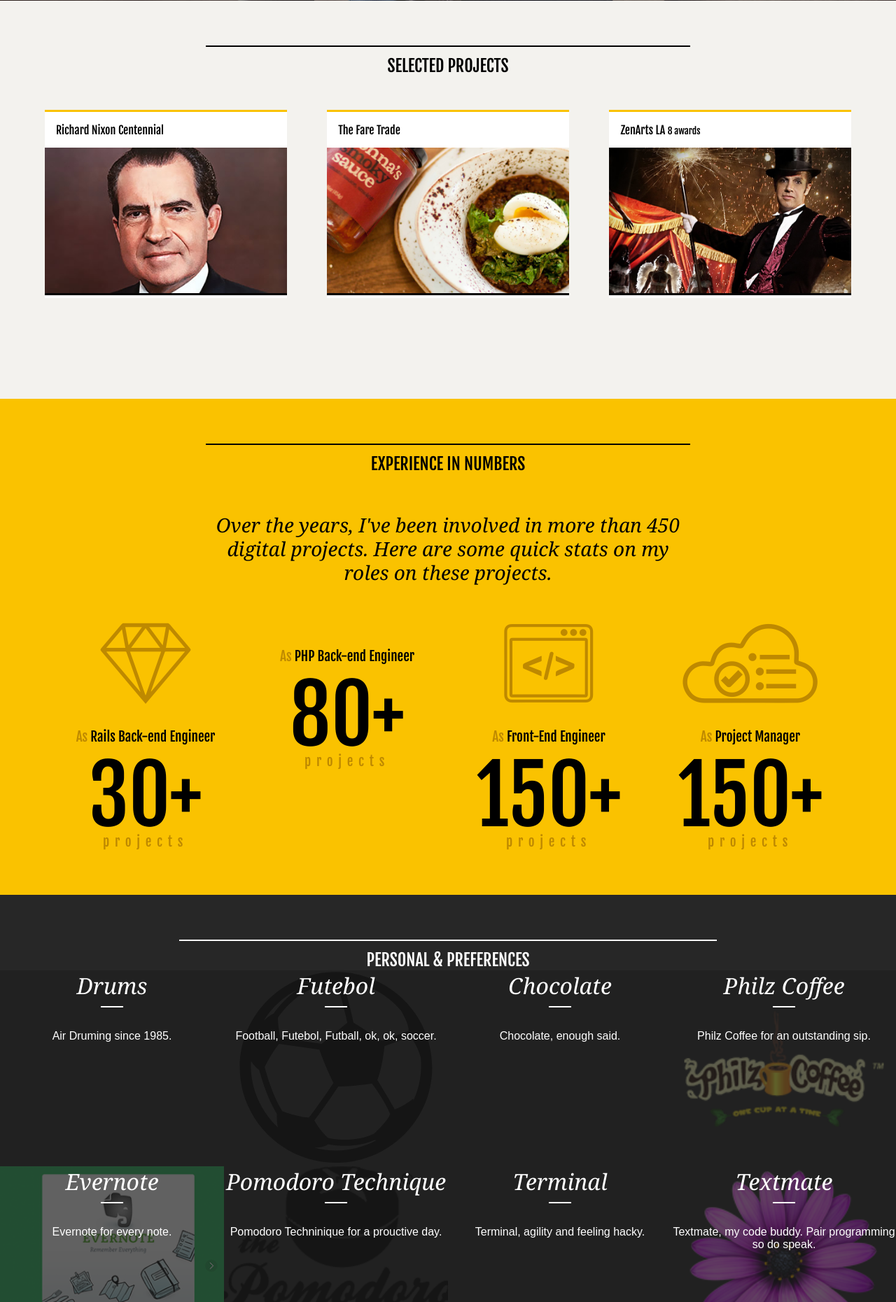
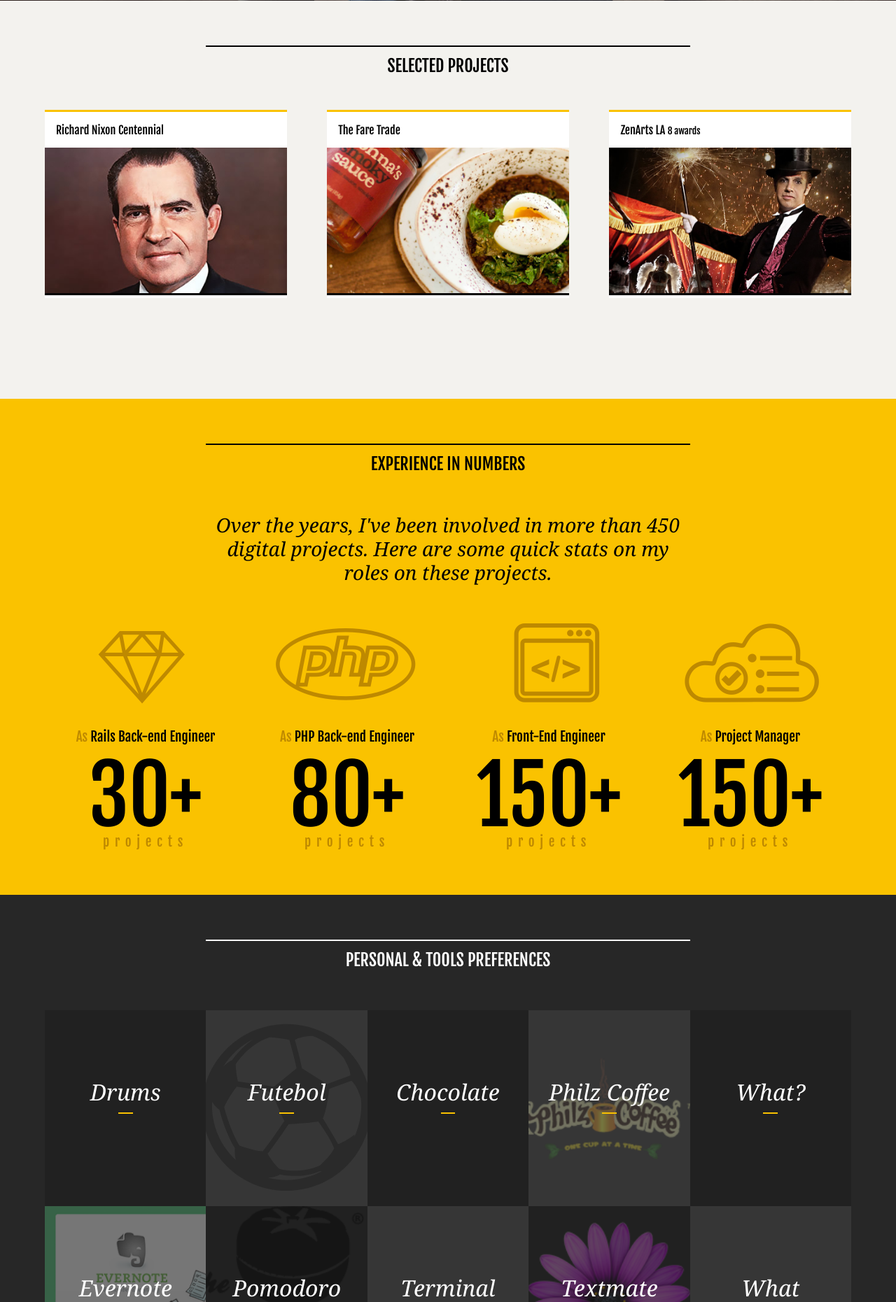
Before and after one commit to philipecasarotte/my-site, a PHP site: page / in a window 1280 px wide. Shown: the part 2229-4090 px from the top of the page at 70% size. Run offline with PHP 8.4, Linux system fonts and the light colour scheme; some libraries are stand-ins or nearby versions.

Commit message:
finished stats section with final icons, added breadcrumb side navigation functionality

```diff
--- a/index.html
+++ b/index.html
@@ -22,7 +22,7 @@
 			<div class="intro col">
 				<h1>
 					Philipe <s>Tauk</s> Casarotte
-					<small>is <a href="http://www.dburnsdesign.com/about-us">DBurns CTO &amp; Product Manager</a>.</small>
+					<small>is <a href="http://www.dburnsdesign.com/about-us#our-team">DBurns CTO &amp; Product Manager</a>.</small>
 				</h1>
 				<p>He has strong experience in web development, client relations and digital strategy. He is a coder.</p>
 				<button rel="#bio">FULL BIO &raquo;</button>
@@ -56,7 +56,7 @@
 					<a href="https://instagram.com/explore/tags/workingonbeckmen/">#workingonbeckmen</a>
 				</h2>
 				<!--TO-DO add beckmen tree logo -->
-				<img src="images/logos/beckmen-vineyards-logo.png" width="94" height="78" alt="Beckmen Vineyards"/>
+				<a href="http://www.beckmenvineyards.com"><img src="images/logos/beckmen-vineyards-logo.png" width="94" height="78" alt="Beckmen Vineyards"/></a>
 				<p>I am currently working on the rebranding and relaunching of Beckmen Vineyards' website and wine club. You can follow our work by clicking on the Instagram hashtag above.</p>
 			</div>
 		</section>
@@ -133,62 +133,76 @@
 			</ul>
 		</section>
 		<section id="personal">
-			<h2>Personal &amp; Preferences</h2>
+			<h2>Personal &amp; Tools Preferences</h2>
 			<ul>
 				<li class="drums">
 					<a href="http://www.cbf.com.br">
 						<strong>Drums</strong>
 						<hr/>
-						Air Druming since 1985.
+						<small>Air Druming since 1985.</small>
 					</a>
 				</li>
 				<li class="soccer">
 					<a href="http://www.cbf.com.br">
 						<strong>Futebol</strong>
 						<hr/>
-						Football, Futebol, Futball, ok, ok, soccer.
+						<small>Football, Futebol, Futball, ok, ok, soccer.</small>
 					</a>
 				</li>
 				<li class="drums">
 					<a href="http://www.cbf.com.br">
 						<strong>Chocolate</strong>
 						<hr/>
-						Chocolate, enough said.
+						<small>Chocolate, enough said.</small>
 					</a>
 				</li>
 				<li class="philz-coffee">
 					<a href="http://www.evernote.com">
 						<strong>Philz Coffee</strong>
 						<hr/>
-						Philz Coffee for an outstanding sip.
+						<small>Philz Coffee for an outstanding sip.</small>
+					</a>
+				</li>
+				<li class="what">
+					<a href="http://www.textmate.com">
+						<strong>What?</strong>
+						<hr/>
+						<small>Wow wow wow</small>
 					</a>
 				</li>
 				<li class="evernote">
 					<a href="http://www.evernote.com">
 						<strong>Evernote</strong>
 						<hr/>
-						Evernote for every note.
+						<small>Evernote for every note.</small>
 					</a>
 				</li>
 				<li class="pomodoro">
 					<a href="http://www.pomodorotechnique.com">
-						<strong>Pomodoro Technique</strong>
+						<strong>Pomodoro</strong>
 						<hr/>
-						Pomodoro Techninique for a prouctive day.
+						<small>Pomodoro Techninique for a prouctive day.</small>
 					</a>
 				</li>
 				<li class="terminal">
 					<a href="http://www.textmate.com">
 						<strong>Terminal</strong>
 						<hr/>
-						Terminal, agility and feeling hacky.
+						<small>Terminal, agility and feeling hacky.</small>
 					</a>
 				</li>
 				<li class="textmate">
 					<a href="http://www.textmate.com">
 						<strong>Textmate</strong>
 						<hr/>
-						Textmate, my code buddy. Pair programming so do speak.
+						<small>My pair programming mate.</small>
+					</a>
+				</li>
+				<li class="what">
+					<a href="http://www.textmate.com">
+						<strong>What</strong>
+						<hr/>
+						<small>ok.</small>
 					</a>
 				</li>
 			</ul>
@@ -205,12 +219,12 @@
 		</footer>
 
 		<nav class="breadcrumb">
-			<a href="#intro" rel="#intro">Intro</a>
-			<a href="#bio" rel="#bio">Bio</a>
-			<a href="#recent-work" rel="#recent-work">Working On</a>
-			<a href="#work" rel="#work">Selected Projects</a>
-			<a href="#stats" rel="#stats">Experience</a>
-			<a href="#personal" rel="#personal">Preferences</a>
+			<a href="#intro" rel="#intro" class="selected"><span>Intro</span></a>
+			<a href="#bio" rel="#bio"><span>Bio</span></a>
+			<a href="#recent-work" rel="#recent-work"><span>Working On</span></a>
+			<a href="#work" rel="#work"><span>Selected Projects</span></a>
+			<a href="#stats" rel="#stats"><span>Experience</span></a>
+			<a href="#personal" rel="#personal"><span>Preferences</span></a>
 		</nav>
 
 		<!-- Drummer & Coder, I may miss a comma, but never the beat. -->
--- a/javascripts/default.js
+++ b/javascripts/default.js
@@ -1,8 +1,33 @@
 $(document).ready(function(){
+	//Scroll To
 	$("button, a.animated, nav.breadcrumb a").on("click", function(e){
 		e.preventDefault();
         $("html, body").animate({
             scrollTop: $( $.attr(this, "rel") ).offset().top
         }, 500);
 	});
+
+	//Side Breadcrumb Navigation
+	$("nav.breadcrumb a").on("click", function(e){
+		$(".selected").removeClass("selected");
+		$(this).addClass("selected");
+	});
 });
+
+//Scroll Navigation
+$(window).scroll(function(){
+	var winTop = $(this).scrollTop()+300;
+    var $sections = $('section, header');
+    var top = $.grep($sections, function(item){
+        if($(item).position().top <= winTop){
+			$(".selected").removeClass("selected");
+			$("nav a[rel='#"+$(item).attr("id")+"']").addClass("selected");
+			if($(item).attr("id") == "bio" || $(item).attr("id") == "work"){
+				$("nav a").css("border-color", "#CCC");
+				console.log($(item).attr("id"));
+			}else{
+				$("nav a").css("border-color", "white");
+			};
+        };
+    });
+});
--- a/stylesheets/default.css
+++ b/stylesheets/default.css
@@ -19,18 +19,20 @@ p a:hover {background-color:#FAC200;color:black;}
 
 .flexbox {display:-webkit-flex;display:-ms-flexbox;display:flex;overflow:hidden;}
 
-nav.breadcrumb {position:fixed;right:0.5em;top:50%;width:1.5em;height:1px;font-size:12px;}
-nav.breadcrumb a {float:right;width:100%;display:block;background-color:black;text-indent:-2em;margin-bottom:0.2em;padding:0.2em;height:auto;overflow:hidden;}
-nav.breadcrumb a:hover {width:200%;text-indent:0;}
-nav.breadcrumb a[href="#intro"] {height:1.3em;}
+nav.breadcrumb {position:fixed;right:2em;top:45%;height:1px;font-size:12px;}
+nav.breadcrumb a {width:1em;height:1em;display:block;background-color:white;margin-bottom:0.5em;padding:0.2em;border-radius:100%;border:solid 2px white;text-align:right;overflow:hidden;text-indent:9999px;}
+nav.breadcrumb a:hover, nav.breadcrumb a.selected {background-color:black;}
+/*nav.breadcrumb a[href="header"] {height:1.3em;}
 nav.breadcrumb a[href="#bio"] {height:2.5em;}
 nav.breadcrumb a[href="#recent-work"] {height:1.5em;}
 nav.breadcrumb a[href="#work"] {height:1.3em;}
 nav.breadcrumb a[href="#stats"] {height:1.5em;}
-nav.breadcrumb a[href="#personal"] {height:1.6em;}
+nav.breadcrumb a[href="#personal"] {height:1.6em;}*/
 
-/* Top */
-header {background-color:#FAC200;overflow:hidden;position:relative;}
+/* Sections */
+section {float:left;width:100%;padding:5%;overflow:hidden;}
+
+header {background-color:#FAC200;overflow:hidden;position:relative;padding:0;}
 header div {width:45%;height:auto;float:right;flex:1;position:relative;}
 header div img {width:100%;height:auto;position:absolute;bottom:0;}
 header div.intro {float:left;width:55%;padding:5%;}
@@ -50,9 +52,6 @@ header div.intro a.animated span {color:#FAC200;font-size:1.2em;font-family:Geor
 header div.intro a.animated span strong {display:block;font-size:3em;}
 header div.intro a.animated:hover span, header div.intro a.animated:hover span strong {color:white;}
 
-/* Sections */
-section {float:left;width:100%;padding:5%;overflow:hidden;}
-
 #bio {padding:5%;}
 #bio p.intro, #recent-work p, #stats p {font-size:28px;line-height:44px;width:60%;font-style:italic;text-align:center;margin:0 auto;border-top:3px solid black;padding-top:2em;margin-bottom:2em;max-width:700px;}
 #bio p.intro strong, #bio p a {font-family:"Fjalla One", sans-serif;font-weight:400;font-style:normal;text-transform:uppercase;}
@@ -63,9 +62,11 @@ section {float:left;width:100%;padding:5%;overflow:hidden;}
 #recent-work {background:url(../images/desk-angle.jpg) center top;background-size:cover;color:white;position:relative;float:left;width:100%;height:auto;text-align:center;}
 #recent-work h2 {border-color:white;}
 #recent-work h2 a {font-family:Georgia, "Times New Roman", Times, serif;text-transform:lowercase;font-style:italic;background-color:#FAC200;color:black;}
+#recent-work h2 a:hover {color:white;}
 #recent-work h2, #recent-work h3, #recent-work a {color:white;}
 #recent-work p, #stats p {padding:0;border:none;clear:both;line-height:1.2em;margin-bottom:0;}
 #recent-work img {margin:4em 0;width:20%;height:auto;}
+#recent-work img:hover {opacity:0.6;}
 
 #work {background-color:#F3F2EE;}
 #work h2 {margin-bottom:2em;}
@@ -93,14 +94,18 @@ section {float:left;width:100%;padding:5%;overflow:hidden;}
 #stats li:hover i {font-size:7em;color:black;}
 #stats p {margin:2em auto;}
 
-#personal {background-color:#272727;padding:0;color:white;}
-#personal hr {width:10%;margin:0.5em auto 2em auto;border:none;border-top:2px solid white;}
-#personal h2 {color:white;border-color:white;margin-top:5%;}
-#personal li {display:table;float:left;width:25%;height:35vh;background-position:center center;background-repeat:no-repeat;background-size:cover;}
-#personal li a {float:left;background-color:#272727;background-color:rgba(30, 30, 30, 0.7);width:100%;height:100%;color:white;text-align:center;vertical-align:middle;display:table-cell;}
-#personal li a:hover {background-color:#FAC200;opacity:0.8;}
-#personal li a strong {display:block;font-size:2em;font-family:Georgia, "Times New Roman", Times, serif;font-weight:normal;font-style:italic;}
+#personal {background-color:#272727;padding:5%;color:white;}
+#personal h2 {color:white;border-color:white;margin-bottom:5%;}
+#personal li {display:inline;float:left;width:20%;height:35vh;background-position:center center;background-repeat:no-repeat;background-size:cover;}
+#personal li a {float:left;background-color:#333;background-color:rgba(30, 30, 30, 0.7);width:100%;height:100%;color:white;text-align:center;padding:5%;}
+#personal li:nth-child(even) a {background-color:#666;background-color:rgba(60, 60, 60, 0.7);}
+#personal li a strong {display:block;font-size:2em;font-family:Georgia, "Times New Roman", Times, serif;font-weight:normal;font-style:italic;margin-top:40%;}
+#personal li a hr {width:10%;margin:0.5em auto 2em auto;border:none;border-top:2px solid #FAC200;}
+#personal li a small {opacity:0;font-size:1.2em;}
+#personal li a:hover {background-color:black;opacity:0.8;}
+#personal li a:hover strong {margin-top:20%;}
 #personal li a:hover hr {width:50%;}
+#personal li a:hover small {opacity:1;margin:0;}
 
 #personal li.soccer {background-image:url(../images/softwares-techniques/phil-icon3.svg);}
 #personal li.soccer a:hover {background-color:#2D5BFF;color:white;}
@@ -114,7 +119,7 @@ section {float:left;width:100%;padding:5%;overflow:hidden;}
 #personal li.textmate a:hover {background-color:pink;color:white;}
 
 /* Bottom */
-footer {text-align:center;background-color:white;color:black;float:left;width:100%;padding:5%;}
+footer {text-align:center;background-color:white;color:black;float:left;width:100%;padding:3% 5%;}
 footer a {display:block;color:black;}
 footer nav {font-size:40px;}
 footer nav a {display:inline;text-decoration:none;}
--- a/stylesheets/icons.css
+++ b/stylesheets/icons.css
@@ -1,10 +1,10 @@
 @font-face {
 	font-family: 'icomoon';
-	src:url('fonts/icomoon.eot?-2gesv7');
-	src:url('fonts/icomoon.eot?#iefix-2gesv7') format('embedded-opentype'),
-		url('fonts/icomoon.woff?-2gesv7') format('woff'),
-		url('fonts/icomoon.ttf?-2gesv7') format('truetype'),
-		url('fonts/icomoon.svg?-2gesv7#icomoon') format('svg');
+	src:url('fonts/icomoon.eot?pqjki2');
+	src:url('fonts/icomoon.eot?#iefixpqjki2') format('embedded-opentype'),
+		url('fonts/icomoon.woff?pqjki2') format('woff'),
+		url('fonts/icomoon.ttf?pqjki2') format('truetype'),
+		url('fonts/icomoon.svg?pqjki2#icomoon') format('svg');
 	font-weight: normal;
 	font-style: normal;
 }
@@ -31,29 +31,8 @@
 	content: "\e601";
 }
 
-.icon-phpoval .path1:before {
+.icon-phpoval:before {
 	content: "\e602";
-	color: rgb(0, 0, 0);
-}
-.icon-phpoval .path2:before {
-	content: "\e604";
-	margin-left: -1.77734375em;
-	color: rgb(255, 255, 255);
-}
-.icon-phpoval .path3:before {
-	content: "\e605";
-	margin-left: -1.77734375em;
-	color: rgb(0, 0, 0);
-}
-.icon-phpoval .path4:before {
-	content: "\e606";
-	margin-left: -1.77734375em;
-	color: rgb(255, 255, 255);
-}
-.icon-phpoval .path5:before {
-	content: "\e607";
-	margin-left: -1.77734375em;
-	color: rgb(0, 0, 0);
 }
 
 .icon-rubydiamond:before {
```
Also changed, not shown: stylesheets/fonts/icomoon.ttf, stylesheets/fonts/icomoon.woff, 2 other files.
